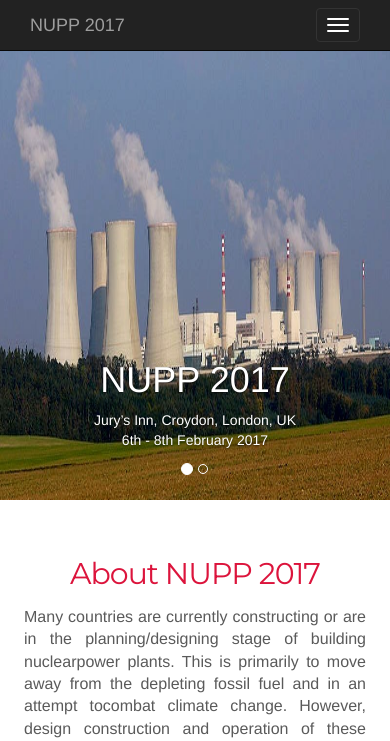
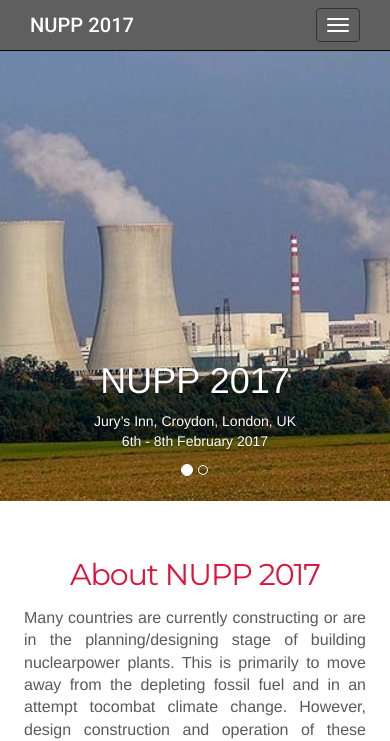
Before and after one commit to ASRANet/testproject, a Django app: page / in a window 390 px wide. Shown: the top 741 px of that part. Run offline with Django 3.2, Linux system fonts and the light colour scheme; the page is wider than the window, and the part outside it is not shown; some libraries are stand-ins or nearby versions.

Commit message:
Changed carousel images for mobile devices to reduce stretching

```diff
--- a/static/styles.css
+++ b/static/styles.css
@@ -106,6 +106,10 @@ body {
     padding-bottom: 2%;
 }
 
+#mobileCarousel{
+    display: none;
+}
+
 
 /* RESPONSIVE CSS
 -------------------------------------------------- */
@@ -125,6 +129,19 @@ body {
         margin-left: 5%;
         margin-right: 5%;
         margin-top: 10%;
+    }
+
+    .carousel{
+        margin: 0;
+        padding: 0;
+    }
+
+    #myCarousel{
+        display: none;
+    }
+
+    #mobileCarousel{
+        display: block;
     }
 
 
@@ -178,3 +195,28 @@ body {
 .tab-disabled{
     opacity: 0.5;
 }
+
+.navbar {
+    font-family: "Oswald", sans-serif;
+    font-size: larger;
+    background-color: #5f5f5f;
+}
+
+#navbar > ul > li > a:hover{
+    background-color: white;
+    color: #5f5f5f;
+}
+
+#navbar > ul > li > a{
+    color: white; !important;
+}
+
+body > div.navbar-wrapper > div > nav > div > div.navbar-header > a{
+color: white; !important;
+}
+
+.navbar-brand {
+    font-family: "Roboto", sans-serif;
+    color: white; !important;
+    font-size: larger;
+}
--- a/templates/index.html
+++ b/templates/index.html
@@ -13,7 +13,7 @@
             </ol>
             <div class="carousel-inner" role="listbox">
                 <div class="item active">
-                    <img class="first-slide" src="{% static "Images/carouselEx1.jpg" %}" alt="First slide">
+                    <img class="first-slide img-responsive" src="{% static "Images/carouselEx1.jpg" %}" alt="First slide">
                     <div class="container">
                         <div class="carousel-caption">
                             <h1>NUPP 2017</h1>
@@ -23,7 +23,38 @@
                     </div>
                 </div>
                 <div class="item">
-                    <img class="second-slide" src="{% static "Images/carouselEx2.jpg" %}" alt="Second slide">
+                    <img class="second-slide img-responsive" src="{% static "Images/carouselEx2.jpg" %}" alt="Second slide">
+                    <div class="container">
+                        <div class="carousel-caption">
+                            <h1>NUPP 2017</h1>
+                            <p>1st International Conference on Nuclear Power Plants; Structures, Risk &
+                                Decommissioning</p>
+                        </div>
+                    </div>
+                </div>
+            </div>
+        </div>
+    </div>
+
+    <div class="col-md-12" style="margin-left: 0; margin-right: 0; padding-left: 0; padding-right: 0;">
+        <div id="mobileCarousel" class="carousel slide" data-ride="carousel">
+            <ol class="carousel-indicators">
+                <li data-target="#mobileCarousel" data-slide-to="0" class="active"></li>
+                <li data-target="#mobileCarousel" data-slide-to="1"></li>
+            </ol>
+            <div class="carousel-inner" role="listbox">
+                <div class="item active">
+                    <img class="first-slide img-responsive" src="{% static "Images/carouselEx1Mob.jpg" %}" alt="First slide">
+                    <div class="container">
+                        <div class="carousel-caption">
+                            <h1>NUPP 2017</h1>
+                            <p>Jury’s Inn, Croydon, London, UK<br>
+                                6th - 8th February 2017</p>
+                        </div>
+                    </div>
+                </div>
+                <div class="item">
+                    <img class="second-slide img-responsive" src="{% static "Images/carouselEx2Mob.jpg" %}" alt="Second slide">
                     <div class="container">
                         <div class="carousel-caption">
                             <h1>NUPP 2017</h1>
```
Also changed, not shown: testproject/settings.py (+11 -4 lines), static/Images/carouselEx1Mob.jpg (added), static/Images/carouselEx2Mob.jpg (added).
